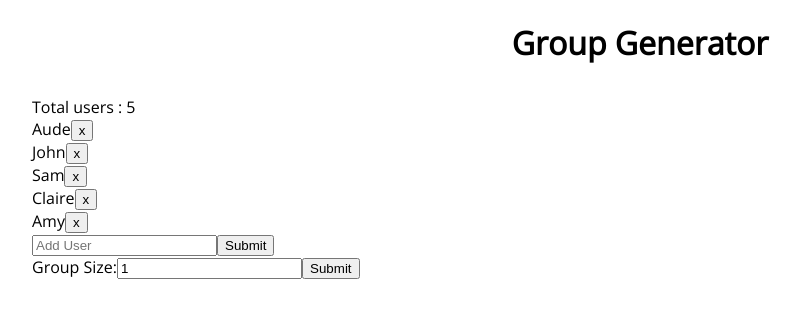
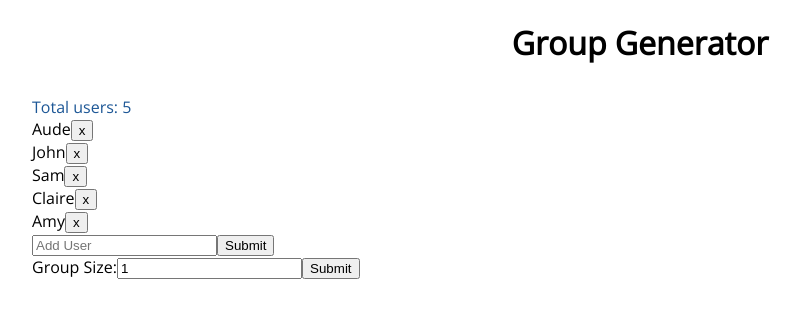
Before and after one commit to audefaucheux/group-generator, a React (Create React App) app: page / in a window 1280 px wide. Shown: the top 318 px of the page, without its empty margins (0-803 px from the left). Built offline with nearby package versions, Linux system fonts and the light colour scheme; the HTML template or start-up script is replaced by a standard one.

Commit message:
migrate styles to css files

```diff
--- a/src/Groups/GroupList.js
+++ b/src/Groups/GroupList.js
@@ -1,6 +1,6 @@
 import React, { useState } from "react";
 import Group from "./Group";
-import { GroupListStyle } from "./styles/GroupListStyle";
+import "./styles/GroupList.style.css";
 
 const GroupList = ({ users }) => {
   const [groupSize, setGroupSize] = useState(1);
@@ -51,7 +51,7 @@ const GroupList = ({ users }) => {
   };
 
   return (
-    <GroupListStyle>
+    <React.Fragment>
       <form onSubmit={handleSubmit}>
         <label>
           Group Size:
@@ -69,7 +69,7 @@ const GroupList = ({ users }) => {
         groups.map((group, index) => (
           <Group key={index} id={index + 1} group={group} />
         ))}
-    </GroupListStyle>
+    </React.Fragment>
   );
 };
 
--- a/src/Groups/styles/GroupListStyle.js
+++ /dev/null
@@ -1,3 +0,0 @@
-import styled from "@emotion/styled";
-
-export const GroupListStyle = styled.div``;
--- a/src/Users/UserList.js
+++ b/src/Users/UserList.js
@@ -1,7 +1,7 @@
 import React from "react";
 import User from "./User";
 import AddUser from "./AddUser";
-import { UserListStyle } from "./styles/UserList.style";
+import "./styles/UserList.style.css";
 
 const UserList = ({ users, setUsers }) => {
   const handleClickDelete = (id) => {
@@ -9,8 +9,10 @@ const UserList = ({ users, setUsers }) => {
   };
 
   return (
-    <UserListStyle>
-      {`Total users : ${users.length}`}
+    <React.Fragment>
+      <div className="total-users">
+        Total users: <span>{users.length}</span>
+      </div>
       {users.map((user, index) => (
         <User
           key={index}
@@ -20,7 +22,7 @@ const UserList = ({ users, setUsers }) => {
         />
       ))}
       <AddUser {...{ users, setUsers }} />
-    </UserListStyle>
+    </React.Fragment>
   );
 };
 
--- /dev/null
+++ b/src/Users/styles/UserList.style.css
@@ -0,0 +1,3 @@
+.total-users {
+  color: #1d5796;
+}
--- a/src/Users/styles/UserList.style.js
+++ /dev/null
@@ -1,3 +0,0 @@
-import styled from "@emotion/styled";
-
-export const UserListStyle = styled.div``;
```
Also changed, not shown: src/Groups/styles/GroupList.style.css (added).
